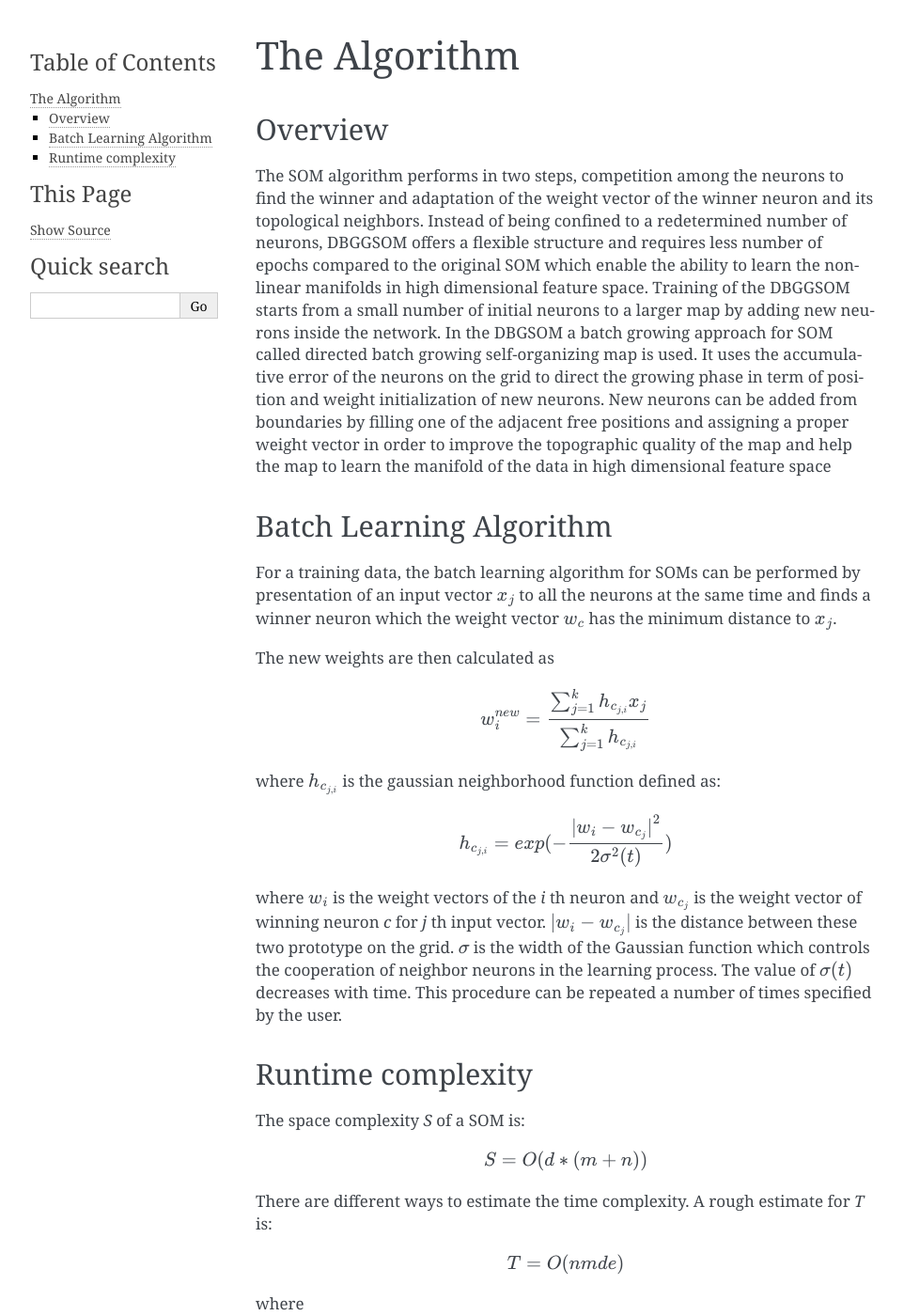
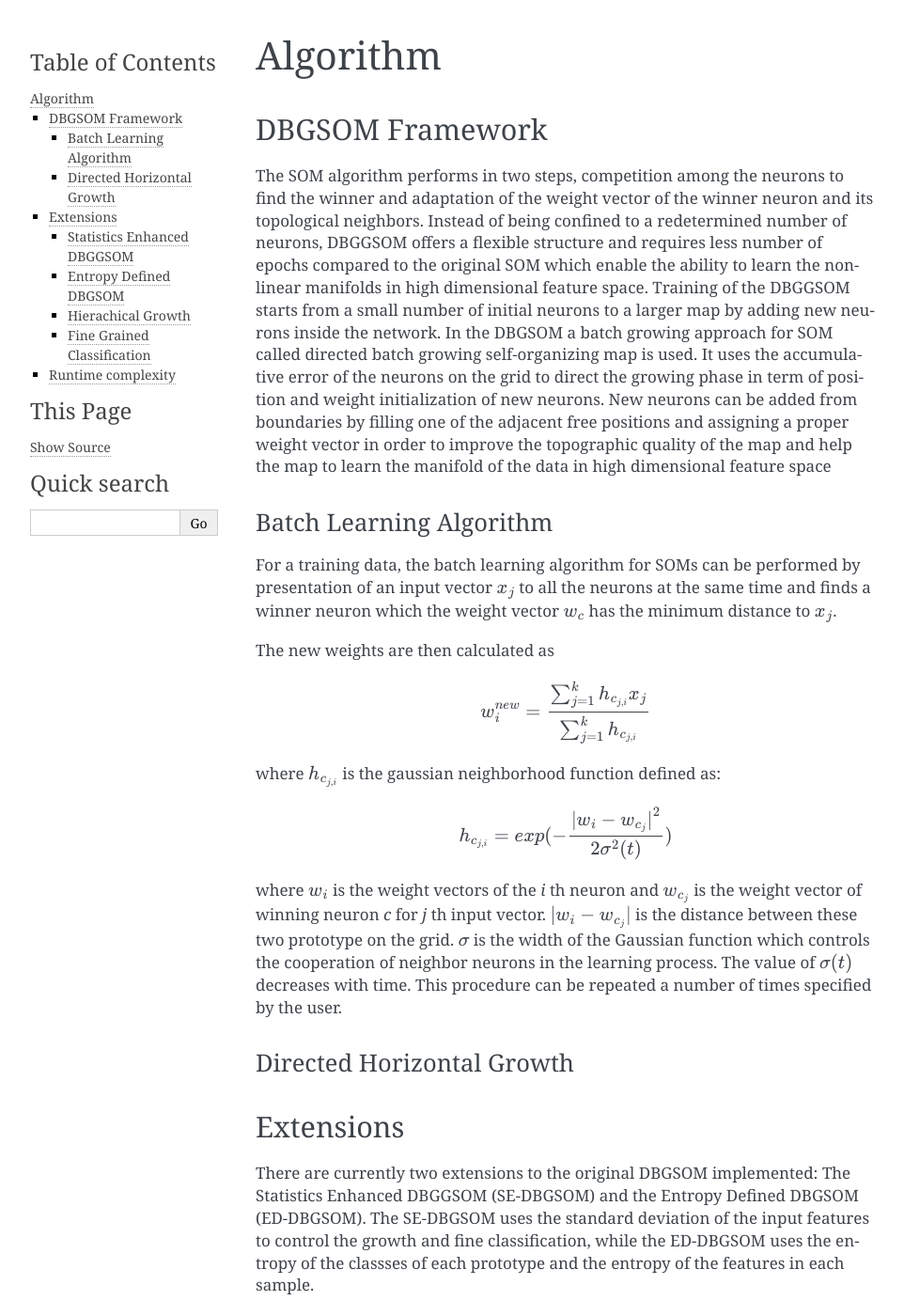
Before and after one commit to SandroMartens/DBGSOM, a Sphinx documentation site: the page built from docs/source/algorithm.rst, in a window 1280 px wide and 1400 px high. Shown: the whole window at 94% size, without its empty margins (148-1110 px from the left). Built offline with Sphinx 7.4.7, drawn with Linux system fonts in a browser that asks for light colours; some of the changed text lies outside the part shown.

Commit message:
somemore descriptions from the papers

```diff
--- a/docs/source/algorithm.rst
+++ b/docs/source/algorithm.rst
@@ -1,15 +1,13 @@
-The Algorithm
+Algorithm
 =============
 
-Overview
---------
+DBGSOM Framework
+--------------------
 
-The SOM algorithm performs in two steps, competition among the neurons to find the winner and adaptation of the weight vector of the winner neuron and its topological neighbors. Instead of being confined to a redetermined number of neurons, DBGGSOM offers a flexible structure and requires less number of epochs compared to the original SOM which enable the ability to learn the nonlinear manifolds in high dimensional feature space. Training of the DBGGSOM starts
-from a small number of initial neurons to a larger map by adding new neurons inside the network. In the DBGSOM a batch growing approach for SOM called directed batch growing self-organizing map is used. It uses the accumulative error of the neurons on the grid to direct the growing phase in
-term of position and weight initialization of new neurons. New neurons can be added from boundaries by filling one of the adjacent free positions and assigning a proper weight vector in order to improve the topographic quality of the map and help the map to learn the manifold of the data in high dimensional feature space
+The SOM algorithm performs in two steps, competition among the neurons to find the winner and adaptation of the weight vector of the winner neuron and its topological neighbors. Instead of being confined to a redetermined number of neurons, DBGGSOM offers a flexible structure and requires less number of epochs compared to the original SOM which enable the ability to learn the nonlinear manifolds in high dimensional feature space. Training of the DBGGSOM starts from a small number of initial neurons to a larger map by adding new neurons inside the network. In the DBGSOM a batch growing approach for SOM called directed batch growing self-organizing map is used. It uses the accumulative error of the neurons on the grid to direct the growing phase in term of position and weight initialization of new neurons. New neurons can be added from boundaries by filling one of the adjacent free positions and assigning a proper weight vector in order to improve the topographic quality of the map and help the map to learn the manifold of the data in high dimensional feature space
 
 Batch Learning Algorithm
-------------------------
+************************
 For a training data, the batch learning algorithm for SOMs can be performed by presentation of an input vector :math:`x_j` to all the neurons at the same time and finds a winner
 neuron which the weight vector :math:`w_c` has the minimum distance to :math:`x_j`.
 
@@ -27,6 +25,25 @@
 
 where :math:`w_i` is the weight vectors of the `i` th neuron and :math:`w_{c_j}` is the weight vector of winning neuron `c` for `j` th input vector. :math:`\lvert w_i - w_{c_j} \rvert` is the distance between these two prototype on the grid. :math:`\sigma` is the width of the Gaussian function which controls the cooperation of neighbor neurons in the learning process. The value of :math:`\sigma(t)` decreases with time. This procedure can be repeated a number of times specified
 by the user.
+
+Directed Horizontal Growth
+**************************
+
+Extensions
+----------
+There are currently two extensions to the original DBGSOM implemented: The Statistics Enhanced DBGGSOM (SE-DBGSOM) and the Entropy Defined DBGSOM (ED-DBGSOM). The SE-DBGSOM uses the standard deviation of the input features to control the growth and fine classification, while the ED-DBGSOM uses the entropy of the classses of each prototype and the entropy of the features in each sample.
+
+Statistics Enhanced DBGGSOM
+***************************
+
+Entropy Defined DBGSOM
+**********************
+
+Hierachical Growth
+******************
+
+Fine Grained Classification
+***************************
 
 Runtime complexity
 ------------------
```
